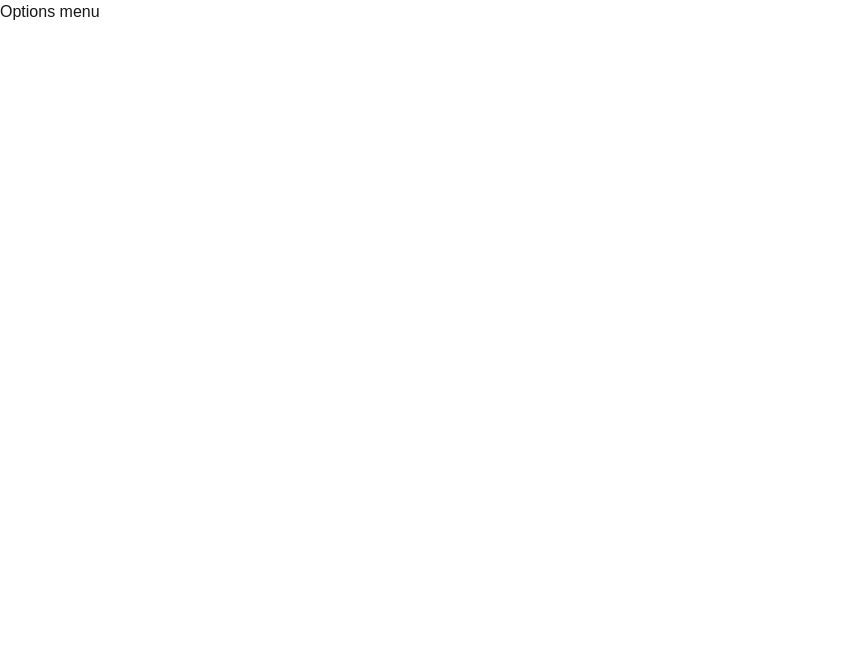
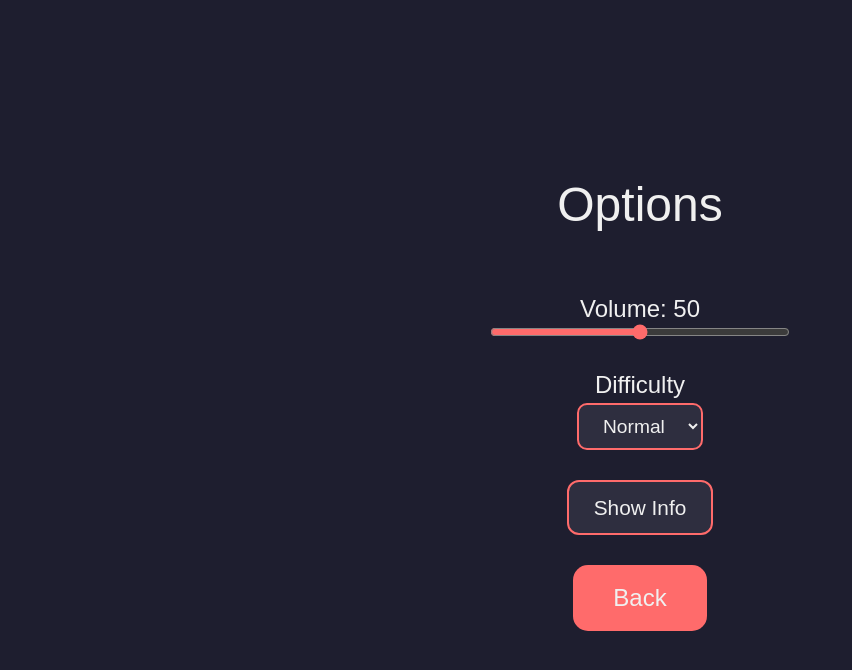
Before and after one commit to emppux5/opposites-peli, a Next.js app in the folder opposites-peli/: page /options in a window 1280 px wide. Shown: the top 670 px of the page, without its empty margins (0-852 px from the left). Built offline with nearby package versions, Linux system fonts and the light colour scheme.

Commit message:
muutokset
options

```diff
--- a/opposites-peli/app/options/page.tsx
+++ b/opposites-peli/app/options/page.tsx
@@ -1,3 +1,133 @@
-export default function OptionsPage() {
-  return <div>Options menu</div>;
+"use client"
+import { useState, useEffect } from "react";
+import Link from "next/link";
+
+export default function Options() {
+  const [volume, setVolume] = useState(50);
+  const [difficulty, setDifficulty] = useState("Normal");
+  const [hoverBack, setHoverBack] = useState(false);
+  const [showInfo, setShowInfo] = useState(false);
+
+  // Luetaan localStoragesta kun komponentti ladataan
+  useEffect(() => {
+    const storedVolume = localStorage.getItem("volume");
+    const storedDifficulty = localStorage.getItem("difficulty");
+    if (storedVolume) setVolume(Number(storedVolume));
+    if (storedDifficulty) setDifficulty(storedDifficulty);
+  }, []);
+
+  // Tallennetaan muutokset localStorageen heti kun state muuttuu
+  useEffect(() => {
+    localStorage.setItem("volume", volume.toString());
+  }, [volume]);
+
+  useEffect(() => {
+    localStorage.setItem("difficulty", difficulty);
+  }, [difficulty]);
+
+  return (
+    <div
+      style={{
+        display: "flex",
+        flexDirection: "column",
+        alignItems: "center",
+        justifyContent: "center",
+        minHeight: "100vh",
+        backgroundColor: "#1E1E2F",
+        color: "#F0F0F0",
+        fontFamily: "Arial, sans-serif",
+        gap: "30px",
+      }}
+    >
+      <h1 style={{ fontSize: "3rem", marginBottom: "20px" }}>Options</h1>
+
+      {/* Volume */}
+      <div style={{ display: "flex", flexDirection: "column", alignItems: "center" }}>
+        <p style={{ fontSize: "1.5rem" }}>Volume: {volume}</p>
+        <input
+          type="range"
+          min="0"
+          max="100"
+          value={volume}
+          onChange={(e) => setVolume(Number(e.target.value))}
+          style={{ width: "300px", height: "10px", accentColor: "#FF6B6B" }}
+        />
+      </div>
+
+      {/* Difficulty */}
+      <div style={{ display: "flex", flexDirection: "column", alignItems: "center" }}>
+        <p style={{ fontSize: "1.5rem" }}>Difficulty</p>
+        <select
+          value={difficulty}
+          onChange={(e) => setDifficulty(e.target.value)}
+          style={{
+            fontSize: "1.2rem",
+            padding: "10px 20px",
+            borderRadius: "10px",
+            border: "2px solid #FF6B6B",
+            backgroundColor: "#2E2E3F",
+            color: "#F0F0F0",
+            cursor: "pointer",
+          }}
+        >
+          <option>Easy</option>
+          <option>Normal</option>
+          <option>Hard</option>
+        </select>
+      </div>
+
+      {/* Info-nappi */}
+      <button
+        onClick={() => setShowInfo(!showInfo)}
+        style={{
+          fontSize: "1.3rem",
+          padding: "10px 25px",
+          borderRadius: "12px",
+          border: "2px solid #FF6B6B",
+          backgroundColor: "#2E2E3F",
+          color: "#F0F0F0",
+          cursor: "pointer",
+          transition: "0.2s",
+        }}
+      >
+        {showInfo ? "Hide Info" : "Show Info"}
+      </button>
+
+      {/* Info teksti */}
+      {showInfo && (
+        <div
+          style={{
+            maxWidth: "600px",
+            backgroundColor: "#2E2E3F",
+            padding: "20px",
+            borderRadius: "15px",
+            textAlign: "center",
+            fontSize: "1.2rem",
+          }}
+        >
+          Polar Opposites is a fun word game where you need to find the opposite of words. Adjust the volume and difficulty to your liking!
+        </div>
+      )}
+
+      {/* Back */}
+      <Link href="/">
+        <button
+          onMouseEnter={() => setHoverBack(true)}
+          onMouseLeave={() => setHoverBack(false)}
+          style={{
+            fontSize: "1.5rem",
+            padding: "15px 40px",
+            borderRadius: "15px",
+            border: "none",
+            backgroundColor: hoverBack ? "#FF8787" : "#FF6B6B",
+            color: "#F0F0F0",
+            cursor: "pointer",
+            transition: "0.2s",
+          }}
+        >
+          Back
+        </button>
+      </Link>
+    </div>
+  );
 }
```
Also changed, not shown: 1 other file (tests, documents, lock files or other folders).
